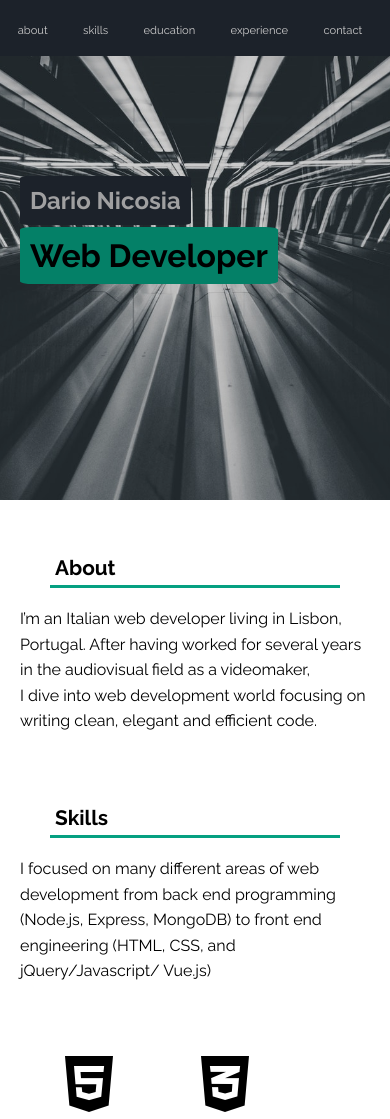
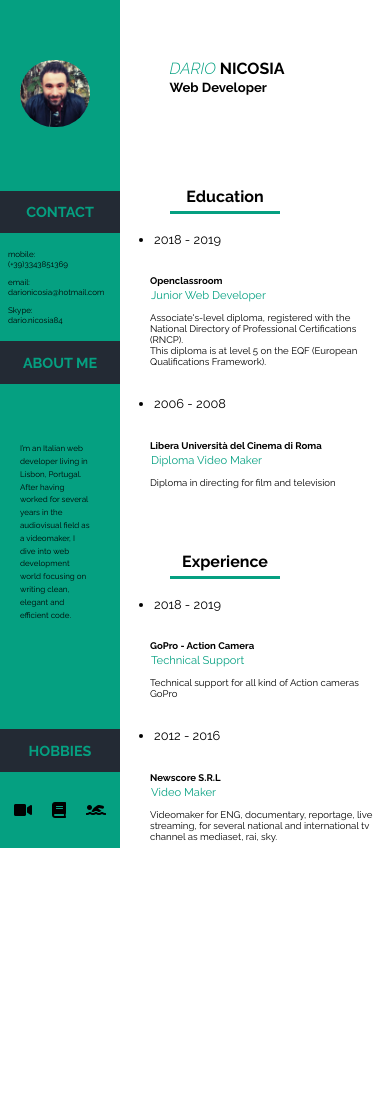
Before and after one commit to DarioNicosia/Resume, a plain HTML site: page index.html in a window 390 px wide. Shown: the top 1119 px of the page. After the commit the page ends 851 px from the top, so only its background shows below. Drawn offline with Linux system fonts and the light colour scheme.

Commit message:
Add files via upload

```diff
--- a/css/main.css
+++ b/css/main.css
@@ -1,7 +1,3 @@
-*{
-	scroll-behavior: smooth;
-}
-
 body{
 	box-sizing: border-box;
 	padding: 0;
@@ -10,136 +6,186 @@ body{
 
 }
 
-#main-container{
-	background-image: url(../img/black.jpeg);
-	filter: brightness(80%); -webkit-filter: brightness(80%);
-    width: 100%;
-	height: 500px;
-    background-position: center;
-    background-repeat: no-repeat;
-    background-size: cover;
-    position: relative;
-    margin-bottom: 70px;
-    box-sizing: border-box;
-    margin:0;
-    padding:0;
+.main-container{
+  display:grid;
+  grid-template:repeat(2,2rem)/repeat(4,1fr);
+
+  grid-template: repeat(auto-fit, minmax(1em, 1fr));
+  grid-template-areas:
+    "a h h h"
+    "a s s s"
+
+}
+
+
+
+.header{
+
+	grid-area: h;
+
+
+}
+.aside{
+	margin:0px;
+	padding: 0;
+	background-color: blue;
+	grid-area: a;
+	max-width: 300px;
+
+
+
 
 
 }
 
-.menu{
+.section{
+	grid-area: s;
+	margin-top: 200px;
+	margin-left: 2px;
+
+
+}
+.aside__photo{
+	padding:50px 50px 50px 50px;
+    margin:0;
+    background-color:#05A081;
+    margin: 0 auto;
+
+}
+img{
+
+    max-width: 180px;
+    max-height: 180px;
+    padding:10px;
+    margin: 0 auto;
+    border-radius:100rem;
+    border-radius-color:black;
+    border-radius-size:3px;
+
+}
+.aside__contact-header{
+	text-align: center;
+	color:#05A081;
+	background-color: #232A34;;
+	margin-top:0px;
+	padding: 1px;
+	text-transform: uppercase;
+	font-size:0.6em;
+}
+.aside__contact-section{
+	padding: 5px 45px;
+	background-color: #05A081;
+}
+.aside__about-header{
+	text-align: center;
+	color:#05A081;
+	background-color: #232A34;;
+	margin-top:0px;
+	padding: 1px;
+	text-transform: uppercase;
+	font-size:0.6em;
+}
+.aside__about-section{
+	padding: 10px  20px 550px 20px;
+	background-color: #05A081;
+	line-height: 1.6;
+}
+.aside__hobbies{
+	text-align: center;
+	color:#05A081;
+	background-color: #232A34;;
+	margin-top:0px;
+	padding: 1px;
+	text-transform: uppercase;
+	font-size:0.6em;
+}
+.aside__hobbie-icon{
 	display: flex;
 	flex-direction: row;
-	align-items: center;
-	justify-content: flex-end;
-	list-style-type: none;
-	width: 100%;
-	height: 76px;
-	color: #FFFFFF;
-	background-color: #232A34;
-	margin:0;
-    padding:0;
+	justify-content: center;
+	padding: 20px;
+	background-color:#05A081;
 }
-#addedmarginright{
-	margin-right:50px;
-	background-color:
-}
-a{
-	text-decoration: none;
-	text-transform: lowercase;
+.fas{
+	padding: 10px;
+  fa-1x;
+
 }
 
-a:hover{
-	color:#05A081;
+.header{
+  padding-top: 1.8em;
+	padding-left: 4em;
+	margin-top: 2em;
+	margin-left: 3em;
+	max-width: 500px;
 
-}
-.color{
-	color: #FFFFFF;
-}
-
-
-
-li{
-	margin: 20px;
-}
-.head-container{
-	display:flex;
-	flex-direction: column;
-	align-items: flex-start;
-
-    justify-content: flex-start;
-	font-size: 2.5em;
-	margin-left: 20px;
-}
-h1{
-	background-color: #05A081;
-	padding: 10px;
-	border-radius: 5%;
-	margin-top: 1px;
 
 
 }
 
-h2{
-	background-color: #232A34;
-	color: #C8C8C9;
+.header__name{
+	text-transform: uppercase;
+	font-size:1.7em;
 	margin-bottom: 1px;
-	padding: 10px;
-	border-radius: 5%;
+  min-width:300px;
 }
-.skills-container{
-  display:grid;
-  grid-template: repeat(2, 1.6em)/repeat(4, 1fr);
-  grid-gap:7em;
-  grid-template-columns: repeat(auto-fit, minmax(1em, 1fr));
-  width:370px;
-  margin:0px auto;
-  padding:50px;
 
- }
+.style-name{
+	color: #05A081;
+	font-weight: 300;
+	font-style: italic;
+}
 
-
-
-
-.section{
-	display: flex;
-	flex-direction: column;
-	align-items:flex-start;
-	margin: 0 auto;
-	max-width: 490px;
+.header__job{
+	text-transform: capitalize;
+	margin-top: -1em;
+	font-size: 1.9em;
 }
 
 .section-container{
 	display: flex;
 	flex-direction: row;
-	justify-content: center;
+	justify-content: flex-start;
+	align-items: flex-start;
 	margin-bottom: 40px;
-	margin:2px 50px;
+	margin:1px 15px 4px 50px;
+
+
 }
 
 
 .title{
-	padding:5px;
-	border-bottom: 3px solid  #05A081;
-	margin: 0 auto;
 	margin-top: 50px;
-	max-width: 400px;
+	max-width: 500px;
 	text-align:left;
-	font-size:1.6em;
+	font-size:1.5em;
+	border-bottom:2px solid #05A081;
+	padding-bottom: 0.2em;
+	margin:80px 60px 40px 100px;
 }
 
 .date{
 
-	font-size: 1.1em;
+	font-size: 0.9em;
+    margin-right:3em;
+    padding: 3px;
+    width: 100px;
+
+
 
 
 
 }
 
+li{
+	margin-left: 5px;
+}
+
 .second-title{
-	font-size:1.1em;
+	font-size:1em;
 	font-weight: bold;
-	margin-bottom:3px;
+	margin-bottom:2px;
+
 
 
 }
@@ -152,216 +198,239 @@ h2{
 
 .description{
 	font-size:0.9em;
-	width: 400px;
+	margin-right: 5px;
+	min-width: 300px;
+	max-width: 500px;
+}
+
+@media only screen and (min-width: 480px) and (max-width: 768px){
+
+  .aside{
+	margin:0px;
+	padding: 0;
+	background-color: blue;
+	grid-area: a;
+	max-width: 300px;
+  min-width:190px;
+}
+
+.aside__photo{
+	padding:50px 50px 50px 20px;
+    margin:0;
+    background-color:#05A081;
+    margin: 0 auto;
+
+}
+img{
+
+    max-width: 120px;
+    max-height: 120px;
+    padding:10px;
+    margin: 0 auto;
+    border-radius:100rem;
+    border-radius-color:black;
+    border-radius-size:3px;
+
+}
+.aside__contact-section{
+	padding: 8px 8px;
+  width:10;
+	background-color: #05A081;
+  font-size:0.9em;
+  }
+.aside__about-section{
+	padding: 10px  20px 250px 20px;
+	background-color: #05A081;
+	line-height: 1.6;
+  font-size:0.9em;
+}
+.aside__about-section{
+	padding: 10px  20px 500px 20px;
+	background-color: #05A081;
+	line-height: 1.6;
+}
+  .header{
+  padding-top: 1em;
+	padding-left: 1em;
+	margin-top: 2em;
+	margin-left: 3em;
+	max-width: 200px;
+  }
+  .header__name{
+	text-transform: uppercase;
+	font-size:0.8em;
+	margin-bottom: 1px;
+  marging-right:110px;
+  min-width:200px;
+}
+
+
+  .section{
+	grid-area: s;
+	margin-top: 200px;
+	margin-left: 22px;
+
+	}
+
+  .header__job{
+	text-transform: capitalize;
+	margin-top: -1em;
+	font-size: 1.2em;
+}
+  .section-container{
+	display: flex;
+	flex-direction:column;
+  margin-bottom: 40px;
+	margin:1px 1px 4px 50px;
 
 
 }
 
-.nameform{
-	display: flex;
-	flex-direction: row;
-	justify-content: center;
-	margin: 40px;
-	width: 500px;
-
-
-}
-.contact{
-	display: flex;
-	flex-direction:row;
-	justify-content: space-around;
-	align-items: center;
-	margin:0 auto;
-	max-width: 500px;
-	padding: 30px;
-
-}
-
-.changecolor{
-	color:#232A34;
-}
-.footer{
-
-	background-color: #05A081;
-	width: 100%;
-	margin:0;
-    padding:0;
-}
-
-#copyright{
-
-	padding-top: 40px;
-	padding-bottom: 5px;
-	text-align:center;
-}
-
-@media only screen and (min-width: 480px) and (max-width: 768px){
-
-.menu{
-	display: flex;
-	flex-direction: row;
-	align-items: center;
-	justify-content: space-around;
-	list-style-type: none;
-	width: 100%;
-	height: 76px;
-	padding:0;
-	margin: 0;
-	color: #FFFFFF;
-	background-color: #232A34;
-}
-
-.color{
-	font-size:1em;
-}
-.head-container{
-	display:flex;
-	flex-direction: column;
-	align-items: flex-start;
-	justify-content: flex-start;
-	font-size: 1.7em;
-	margin-left: 20px;
-	margin-right: 20px;
-	margin-top: 60px;
-}
 
   .title{
 	padding:5px;
 	border-bottom: 3px solid  #05A081;
-    margin: 50px 50px 2px 50px;
-    text-align:left;
-	font-size:1.3em;
+  margin: 50px 50px 2px 50px;
+  text-align:center;
+	font-size:1.1em;
+  width:100px
 }
 
-.skills-container{
-  display:grid;
-  grid-template: repeat(2, 1.6em)/repeat(3, 1fr);
-  grid-gap:5em;
-  margin-left:10px;
+  .date{
+	width:150px;
+	font-size: 0.8em;
+	}
 
- }
-
- .section{
-
-	margin:2px 50px;
-  }
-  .date{
-	width:110px;
-	font-size: 0.9em;
-	}
-  .section-container{
-	display: flex;
-	flex-direction: row;
-	justify-content:flex-start;
-    margin:2px 50px;
-	margin-bottom: 40px;
-
-
-  }
-  li{
-    margin:2px;
-    padding:3px
-  }
-  #addedmarginright{
-    margin-right:0px;
-  }
-
-  .second-title{
-    font-size:0.9em
+   .second-title{
+    font-size:0.9em;
+    margin-right:50px;
+    min-width:10px
   }
   .description{
-	font-size:0.9em;
-	width: 200px;
+	font-size:0.8em;
+	margin-right: 55px;
+	min-width: 120px;
+	max-width: 500px;
 }
-.contact{
-    display: flex;
-	flex-direction: column;
-	align-items:flex-start;
-	margin:2px 50px;
+li{
+	margin-left: 10px;
 }
 }
 @media only screen and (min-width: 320px) and (max-width: 479px){
+  .aside{
+	margin:0px;
+	padding: 0;
+	background-color: blue;
+	grid-area: a;
+	max-width: 300px;
+  min-width:120px;
+}
 
-.menu{
-	display: flex;
-	flex-direction: row;
-	align-items: center;
-	justify-content: space-around;
-	list-style-type: none;
-	width: 100%;
-	height: 56px;
-	padding:0;
-	margin: 0;
-	color: #FFFFFF;
-	background-color: #232A34;
-  }
-  .color{
-	font-size:0.7em;
-  }
-  .head-container{
-	display:flex;
-	flex-direction: column;
-	align-items: flex-start;
-	justify-content: flex-start;
-	font-size: 1em;
-	margin-left: 20px;
-	margin-right: 20px;
-	margin-top: 100px;
+.aside__photo{
+	padding:50px 50px 50px 10px;
+    margin:0;
+    background-color:#05A081;
+    margin: 0 auto;
+
 }
-#addedmarginright{
-    margin-right:12px;
+img{
+
+    max-width: 70px;
+    max-height: 70px;
+    padding:10px;
+    margin: 0 auto;
+    border-radius:100rem;
+    border-radius-color:black;
+    border-radius-size:3px;
+
+}
+.aside__contact-section{
+	padding: 8px 8px;
+  width:10;
+	background-color: #05A081;
+  font-size:0.5em;
   }
 
- .title{
+.aside__about-section{
+	padding: 50px  30px 100px 20px;
+	background-color: #05A081;
+	line-height: 1.6;
+	font-size:0.5em;
+}
+  .header{
+  padding-top: 1em;
+	padding-left: 0.1em;
+	margin-top: 2em;
+	margin-left: 3em;
+	max-width: 200px;
+  }
+  .header__name{
+	text-transform: uppercase;
+	font-size:0.5em;
+	margin-bottom: 1px;
+
+  min-width:200px;
+}
+
+
+  .section{
+	grid-area: s;
+	margin-top: 100px;
+	margin-left: 0px;
+
+	}
+
+  .header__job{
+	text-transform: capitalize;
+	margin-top: -1em;
+	font-size: 0.7em;
+}
+  .section-container{
+	display: flex;
+	flex-direction:column;
+  margin-bottom: 20px;
+	margin:1px 1px 4px 30px;
+
+
+}
+
+
+  .title{
 	padding:5px;
 	border-bottom: 3px solid  #05A081;
-    margin: 50px 50px 2px 50px;
-    text-align:left;
-	font-size:1.3em;
+  margin: 50px 10px 2px 50px;
+  text-align:center;
+	font-size:1em;
+  width:100px
 }
 
-.skills-container{
-  display:grid;
-  grid-template: repeat(2, 1.6em)/repeat(2, 1fr);
-  grid-gap:3.5em;
-  width:50px;
-  margin-left:15px;
+  .date{
+	width:150px;
+	font-size: 0.8em;
+	}
+
+   .second-title{
+    font-size:0.6em;
+
+    min-width:10px
+  }
+  .description{
+	font-size:0.6em;
+
+	min-width: 120px;
+
+}
+li{
+	margin-left: 1px;
+}
+  .subtitle{
+	font-size:0.7em;
+	font-weight: italic;
+	margin: 1px;
+	color:#05A081;
+}
 
 
- }
-.section{
-	display: flex;
-	flex-direction: column;
-	align-items:flex-start;
-	margin:2px 20px;
-  }
 
-  .date{
-	width:100px;
-	font-size: 0.9em;
-	}
-  .section-container{
-	display: flex;
-	flex-direction: row;
-	justify-content:flex-start;
-    margin:2px 7px;
 
-  }
-  li{
-    margin:2px;
-    padding:2px;
-  }
-  .second-title{
-    font-size:0.8em;
-  }
-  .description{
-	font-size:0.9em;
-	width: 160px;
 }
-.contact{
-     display: flex;
-	flex-direction: column;
-	align-items:flex-start;
-	margin:2px 50px;
-}
-}
--- a/index.html
+++ b/index.html
@@ -10,42 +10,35 @@
  <link rel="stylesheet" href="https://use.fontawesome.com/releases/v5.7.2/css/all.css" integrity="sha384-fnmOCqbTlWIlj8LyTjo7mOUStjsKC4pOpQbqyi7RrhN7udi9RwhKkMHpvLbHG9Sr" crossorigin="anonymous">
 </head>
 
+<body>
+    <div class="main-container">
 
-<body >
-
-	<div id="main-container">
-	<nav >
-
-		<ul class="menu">
-			<li><a href="#about" class="color">About</a></li>
-			<li><a href="#skills" class="color">Skills</a></li>
-			<li><a href="#edu" class="color"> Education</a></li>
-			<li><a href="#ex" class="color">Experience</a></li>
-			<li id="addedmarginright"><a href="#cont" class="color"> Contact</a></li>
-
-		</ul>
-	</nav>
-	<div class="head-container">
-		<h2>Dario Nicosia</h2>
-		<h1>Web Developer</h1>
+        <div class="aside">
+            <div class="aside__photo"><img src="img/photo-resume.jpg" alt="photo dario nicosia"></div>
+            <div class="aside__contact-header"><h2>contact</h2></div>
+            <div class="aside__contact-section">
+                <p>mobile:<br>(+39)3343851369</p>
+                <p>email:<br>darionicosia@hotmail.com</p>
+                <p>Skype:<br>dario.nicosia84</p>
+            </div>
+            <div class="aside__about-header"><h2>About Me</h2></div>
+            <div class="aside__about-section">
+                <p>I’m an Italian web developer living in Lisbon, Portugal. After having worked for several years in the audiovisual field as a videomaker,
+                I dive into web development world focusing on writing clean, elegant and efficient code.</p>
+            </div>
+            <div class="aside__hobbies"><h2>hobbies</h2></div>
+            <div class="aside__hobbie-icon">
+                <i class="fas fa-video fa-1x"></i>
+                <i class="fas fa-book fa-1x"></i>
+                <i class="fas fa-swimmer fa-1x"></i>
             </div>
         </div>
-	<h3 class="title" id="about">About</h3>
+       <div class="header">
+           <div class="header__name"><h1><span class="style-name">Dario</span> Nicosia</h1></div>
+           <div class="header__job"><h3>Web Developer</h3></div>
+       </div>
+
         <div class="section">
-		<p class="addedmargin"style="line-height: 1.6">I’m an Italian web developer living in Lisbon, Portugal. After having worked for several years in the audiovisual field as a videomaker,<br>I dive into web development world focusing on writing clean, elegant and efficient code.</p>
-    </div>
-  <h3 class="title" id="skills">Skills</h3>
-	<div class="section">
-		<p class="addedmargin"style="line-height: 1.6">I focused on many different areas of web development from back end programming (Node.js, Express, MongoDB) to front end engineering (HTML, CSS, and jQuery/Javascript/ Vue.js)</p>
-    </div>
-    <div class="skills-container">
-      <div><i class="fab fa-html5 fa-4x"></i></div>
-      <div><i class="fab fa-css3-alt fa-4x"></i></div>
-      <div><i class="fab fa-sass fa-4x"></i></div>
-      <div><i class="fab fa-js-square fa-4x"></i></div>
-      <div><i class="fab fa-vuejs fa-4x"></i></div>
-      <div><i class="fab fa-node fa-4x"></i></div>
-   </div>
           <div>
         <h3 class="title" id="edu">Education</h3>
     </div>
@@ -60,18 +53,6 @@
         <h4 class="second-title">Openclassroom</h4>
         <p class="subtitle">Junior Web Developer</p>
         <p class="description">Associate's-level diploma, registered with the National Directory of Professional Certifications (RNCP).<br>This diploma is at level 5 on the EQF (European Qualifications Framework).</p>
-    	</div>
-    </div>
-    <div class="section-container">
-    	<div>
-    	  <ul class="date">
-    		<li>2015 - 2016</li>
-    	  </ul>
-        </div>
-        <div class="details">
-    	<h4 class="second-title">Shot Academy</h4>
-    	<p class="subtitle">Workshop of Photography</p>
-    	<p class="description">photography study applied to film and television videos</p>
         </div>
     </div>
     <div class="section-container">
@@ -113,35 +94,17 @@
         <p class="description">Videomaker for ENG, documentary, reportage, live streaming, for several national and international tv channel as mediaset, rai, sky.</p>
         </div>
 </div>
-<div class="section-container">
-    	 <div>
-    	<ul class="date">
-    		<li>2014 - 2015</li>
-    	</ul>
-        </div>
-        <div class="details">
-    	<h4 class="second-title">Documentary DUB FX - Sharing Energy</h4>
-    	<p class="subtitle">Videomaker and Producer</p>
-    	<p class="description">Producer and Videomaker for the documentary DubFX Sharing Energy, Biografilm Festival 2015</p>
-    	</div>
-    </div>
-<div >
-	<h3 class="title" id="cont"> <a href="https://github.com/DarioNicosia" class="changecolor"><i class="fab fa-github-square fa-2.5x fa-pull-right"></i></a><i class="fab fa-linkedin fa-2.5x fa-pull-right"></i>Contact</h3>
-</div>
-<div class="contact">
-
-	<div><p>Mobile:<br>(+39)3343851369</p></div>
-	<div><p>Email:<br>darionicosia@hotmail.com</p></div>
-	<div><p>Skype:<br>dario.nicosia84</p></div>
-</div>
-<footer class="footer">
-   <div id="copyright"><p>copyirght 2019 Dario Nicosia</p></div>
-</footer>
-</div>
 
 
 
 
 
+
+
+           </div>
+
+        </div>
+
+    </div>
+
 </body>
-</html>
```
Also changed, not shown: img/photo-resume.jpg (added). Lines whose indentation alone changed are shown as unchanged.
